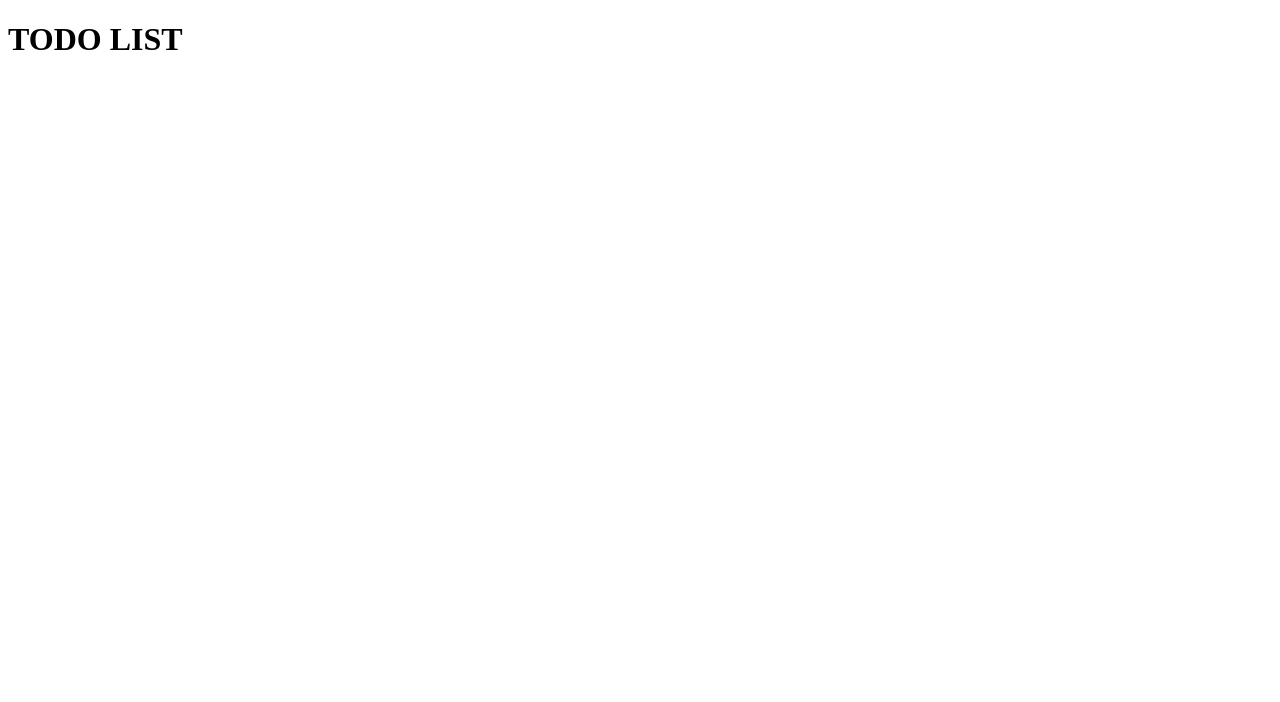
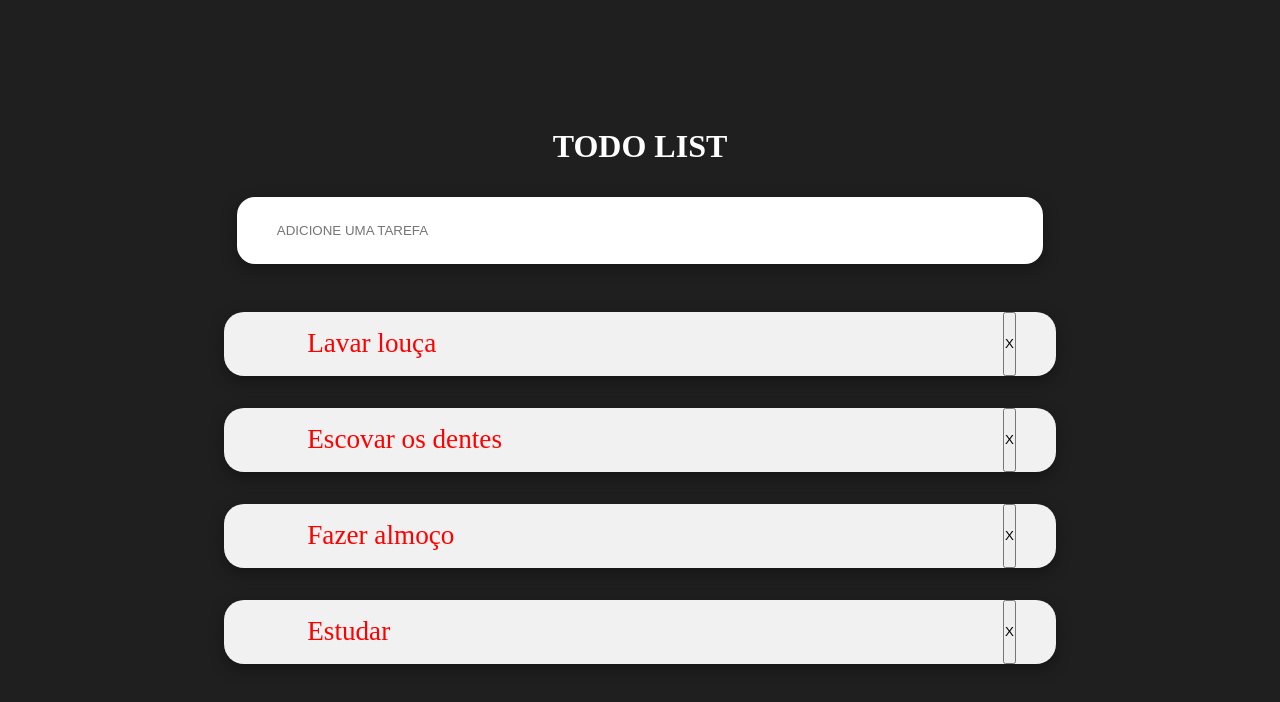
Before and after one commit to Lucky-ta/blitz, a React (Vite) app in the folder app/frontend/todo-list/: page / in a window 1280 px wide. Shown: the top 702 px of the page. Built offline with nearby package versions, Linux system fonts and the light colour scheme.

Commit message:
Finalizando css do frontend

```diff
--- a/app/frontend/todo-list/src/App.tsx
+++ b/app/frontend/todo-list/src/App.tsx
@@ -1,10 +1,21 @@
-import { useState } from 'react'
+import Header from "./components/Header"
+import TodoInput from "./components/TodoInput"
+import Todos from "./components/Todos"
+import './index.css'
 
 function App() {
 
   return (
-    <div>
-      <h1>TODO LIST</h1>
+    <div className="page-container">
+      <div className="header">
+        <Header/>
+      </div>
+      <div className="todo-input">
+        <TodoInput />
+      </div>
+      <div className="todos">
+        <Todos />
+      </div>
     </div>
   )
 }
--- /dev/null
+++ b/app/frontend/todo-list/src/components/Header.tsx
@@ -0,0 +1,9 @@
+function Header() {
+    return(
+        <div className="todo-title-container">
+            <h1>TODO LIST</h1>
+        </div>
+    )
+}
+
+export default Header;
--- /dev/null
+++ b/app/frontend/todo-list/src/components/TodoInput.tsx
@@ -0,0 +1,11 @@
+import '../css/todoInput.css'
+
+function TodoInput() {
+    return(
+        <div className='text-todo-input-container'>
+            <input className="text-todo-input" type="text" placeholder="ADICIONE UMA TAREFA"/>
+        </div>
+    )
+}
+
+export default TodoInput;
--- /dev/null
+++ b/app/frontend/todo-list/src/components/Todos.tsx
@@ -0,0 +1,29 @@
+import '../css/todos.css'
+
+function Todos() {
+    return(
+        <div className="todos-container">
+            <div className='task-container'>
+                <p>Lavar louça</p>
+                <button className='exclude-btn'>X</button>
+            </div>
+
+            <div className='task-container'>
+                <p>Escovar os dentes</p>
+                <button className='exclude-btn'>X</button>
+            </div>
+
+            <div className='task-container'>
+                <p>Fazer almoço</p>
+                <button className='exclude-btn'>X</button>
+            </div>
+
+            <div className='task-container'>
+                <p>Estudar</p>
+                <button className='exclude-btn'>X</button>
+            </div>
+        </div>
+    )
+}
+
+export default Todos;
--- /dev/null
+++ b/app/frontend/todo-list/src/css/todoInput.css
@@ -0,0 +1,10 @@
+.text-todo-input {
+    height: 5em;
+    width: 100%;
+   max-width: 70%;
+   border-radius: 18px;
+   text-align: 2px;
+   text-indent: 40px;
+   border: none;
+   box-shadow: rgba(0, 0, 0, 0.35) 0px 5px 15px;
+}
--- /dev/null
+++ b/app/frontend/todo-list/src/css/todos.css
@@ -0,0 +1,31 @@
+.todos-container {
+    display: flex;
+    flex-direction: column;
+    justify-content: center;
+    padding-top: 3em;
+    gap: 2em;
+    margin-left: 10em;
+    margin-right: 10em;
+}
+
+.task-container {
+    display: flex;
+    background-color: rgb(241, 241, 241);
+    width: 100%;
+    justify-content: space-between;
+    height: 4em;
+    border-radius: 20px;
+    color: rgb(255, 0, 0);
+    text-align: center;
+    box-shadow: rgba(0, 0, 0, 0.35) 0px 5px 15px;
+}
+p {
+    margin-left: 10%;
+    padding-top: 0.6em;
+    font-size: 1.7em;
+    font-weight: 400;
+}
+
+.exclude-btn {
+    margin-right: 3em;
+}
--- /dev/null
+++ b/app/frontend/todo-list/src/index.css
@@ -0,0 +1,36 @@
+* {
+    padding: 0%;
+    margin: 0%;
+}
+
+body {
+    background-color: #1f1f1f;
+    color: #ffffff;
+}
+
+.page-container {
+    display: flex;
+    flex-direction: column;
+    margin-left: 4em;
+    margin-right: 4em;
+    margin-top: 4em;
+    /* margin-bottom: 1em; */
+    padding-bottom: 6em;
+    text-align: center;
+    /* background-color: #1DB954; */
+    /* border-radius: 60px; */
+}
+
+.header {
+    text-align: center;
+    padding-top: 4em;
+}
+
+.todo-input {
+    text-align: center;
+    padding-top: 2em;
+}
+
+.todos {
+    text-align: center;
+}
```
